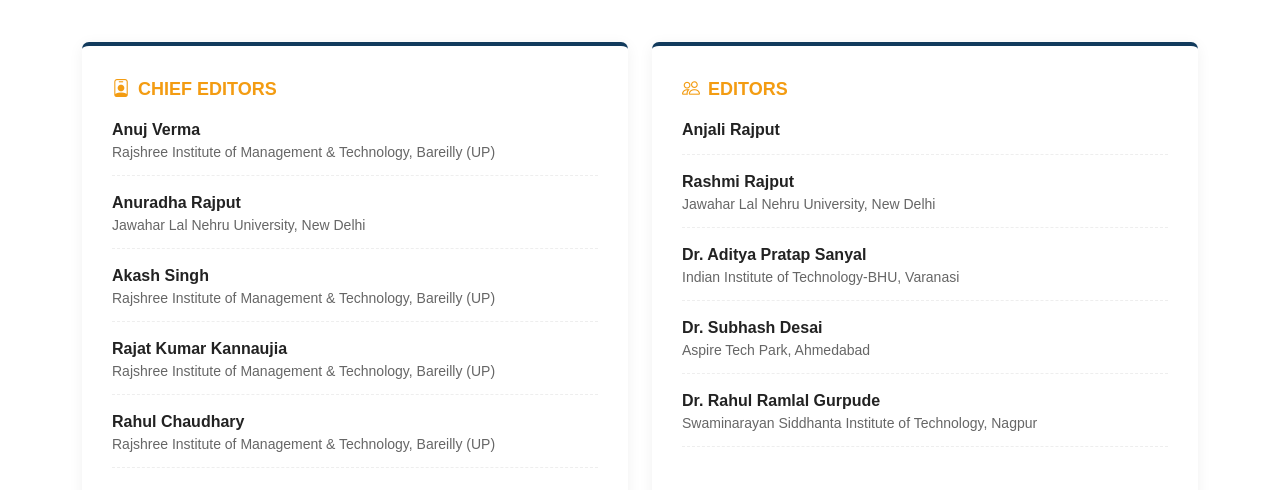
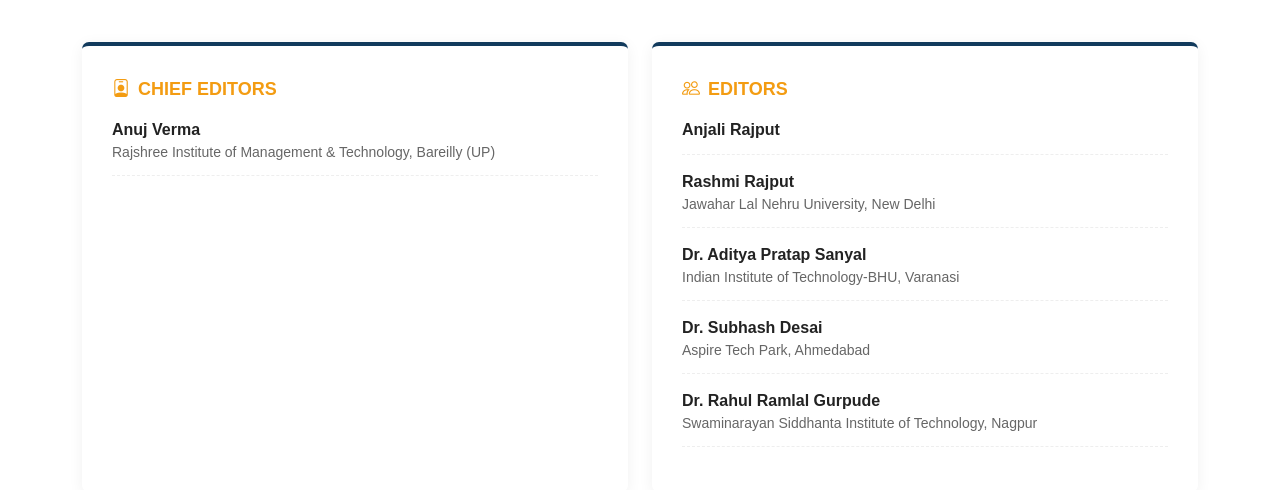
Before and after one commit to anujverma603/ijmset.in, a plain HTML site: page editorial-board.html in a window 1280 px wide. Shown: the part 210-700 px from the top of the page. Drawn offline with nearby package versions, Linux system fonts and the light colour scheme.

Commit message:
Update editorial-board.html

```diff
--- a/editorial-board.html
+++ b/editorial-board.html
@@ -37,11 +37,7 @@
                 <div class="editorial-box">
                     <div class="editor-group-title"><i class="bi bi-person-badge me-2"></i>Chief Editors</div>
                     <div class="editor-item"><div class="editor-name">Anuj Verma</div><div class="editor-affil">Rajshree Institute of Management & Technology, Bareilly (UP)</div></div>
-                    <div class="editor-item"><div class="editor-name">Anuradha Rajput</div><div class="editor-affil">Jawahar Lal Nehru University, New Delhi</div></div>
-                    <div class="editor-item"><div class="editor-name">Akash Singh</div><div class="editor-affil">Rajshree Institute of Management & Technology, Bareilly (UP)</div></div>
-                    <div class="editor-item"><div class="editor-name">Rajat Kumar Kannaujia</div><div class="editor-affil">Rajshree Institute of Management & Technology, Bareilly (UP)</div></div>
-                    <div class="editor-item"><div class="editor-name">Rahul Chaudhary</div><div class="editor-affil">Rajshree Institute of Management & Technology, Bareilly (UP)</div></div>
-                                    </div>
+                                                       </div>
             </div>
             <div class="col-md-6">
                 <div class="editorial-box">
```
